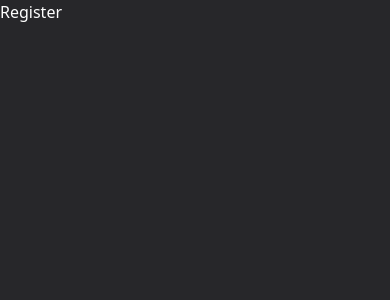
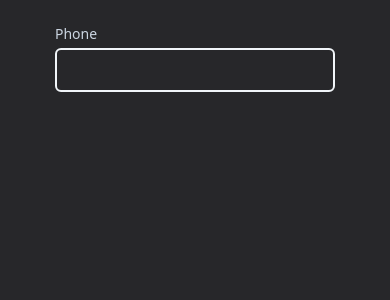
Before and after one commit to Sina-Hgs/user-profile-react, a React (Vite) app: page /register in a window 390 px wide. Shown: the top 300 px of the page. Built offline with nearby package versions, Linux system fonts and the light colour scheme; the HTML template or start-up script is replaced by a standard one.

Commit message:
done with the phone login logic

```diff
--- a/src/pages/EditPage/EditProfile.tsx
+++ b/src/pages/EditPage/EditProfile.tsx
@@ -20,11 +20,6 @@ const EditProfile = () => {
     email: userInfo.email,
   });
 
-  const [fieldValidationErrors, setFieldValidationErrors] = useState({
-    name: "",
-    email: "",
-  });
-
   // REFS FOR THE INPUT STATE HANDLING
   // const nameRef = useRef(userInfo.name);
   // const emailRef = useRef(userInfo.email);
@@ -39,6 +34,10 @@ const EditProfile = () => {
     });
   };
 
+  const [fieldValidationErrors, setFieldValidationErrors] = useState({
+    name: "",
+    email: "",
+  });
   // FORM VALIDATION FUNCTION
   const validateForm = (inputName: string, value: string) => {
     let nameValid;
--- /dev/null
+++ b/src/pages/register/Input.tsx
@@ -0,0 +1,56 @@
+import { ChangeEvent, useState } from "react";
+
+type Props = {
+  inputName: string;
+  type: string;
+  phoneRegex: RegExp;
+};
+
+const Input = ({ inputName, type, phoneRegex }: Props) => {
+  const [formData, setFormData] = useState<string>("");
+  const [fieldValidationErrors, setFieldValidationErrors] = useState("");
+
+  console.log(phoneRegex);
+  // FORM VALIDATION FUNCTION
+  const validateForm = (value: string) => {
+    let isValid = phoneRegex.test(value);
+    console.log(isValid);
+    let errorMessage = isValid ? "" : "The input is invalid.";
+    setFieldValidationErrors(errorMessage);
+  };
+
+  // HANDLE CHANGE
+  const handleChange = (e: ChangeEvent<HTMLInputElement>) => {
+    const { value } = e.target;
+    validateForm(value);
+    setFormData(value);
+  };
+
+  return (
+    <label htmlFor={inputName}>
+      <h3 className="text-sm py-1 lg:w-[50%] m-auto text-left text-slate-300 max-lg:w-full">
+        {inputName}
+      </h3>
+      <input
+        id={inputName}
+        name={inputName}
+        required
+        type={type}
+        value={formData}
+        onChange={handleChange}
+        className="mb-2 w-full p-2 bg-inherit border-2
+            rounded-md border-solid border-slate-100
+            focus:bg-zinc-900
+            focus:shadow-2xl
+            hover:bg-zinc-900
+        hover:shadow-2xl
+        transition-all
+        lg:w-[50%]
+        "
+      />
+      <p>{fieldValidationErrors}</p>
+    </label>
+  );
+};
+
+export default Input;
--- /dev/null
+++ b/src/pages/register/Login.tsx
@@ -0,0 +1,9 @@
+import Input from "./Input";
+
+const Login = () => {
+  const phoneRegex = /^(\+\d{1,2}\s?)?\(?\d{3}\)?[\s.-]?\d{3}[\s.-]?\d{4}$/;
+
+  return <Input inputName="Phone" type="text" phoneRegex={phoneRegex} />;
+};
+
+export default Login;
--- a/src/pages/register/Register.tsx
+++ b/src/pages/register/Register.tsx
@@ -1,5 +1,15 @@
+import { useState } from "react";
+import Login from "./Login";
+
 const Register = () => {
-  return <div>Register</div>;
+  const [fieldValidationErrors, setFieldValidationErrors] = useState({
+    phone: "",
+  });
+  return (
+    <div className="flex flex-col relative w-[80%] h-[100%] py-5 px-4 m-auto justify-start items-left">
+      <Login />
+    </div>
+  );
 };
 
 export default Register;
```
